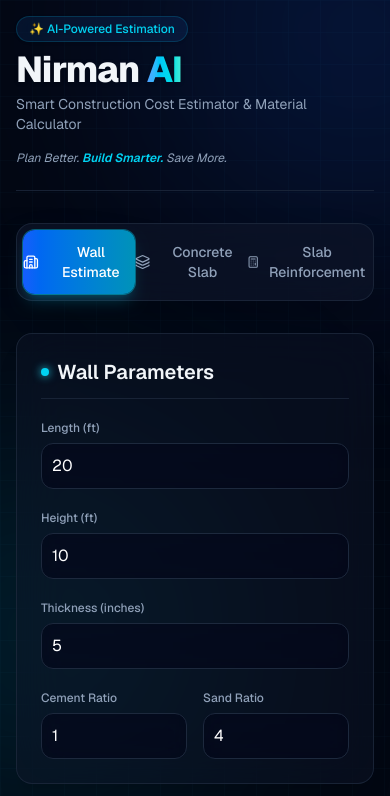
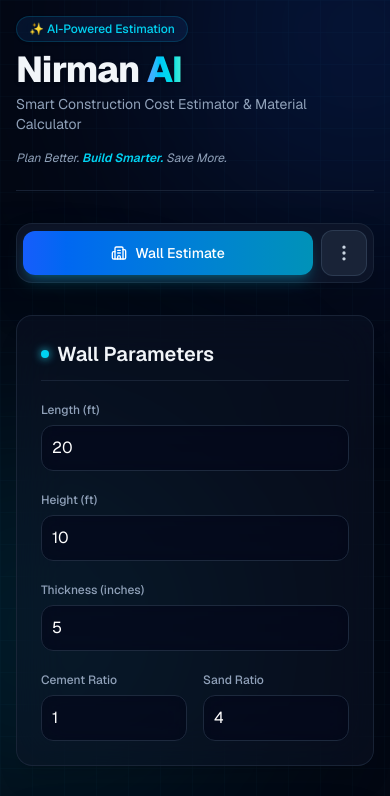
Before and after one commit to Nafiur71/nirman-ai, a Next.js app: page / in a window 390 px wide. Shown: the top 796 px of the page. Built offline with nearby package versions, Linux system fonts and the light colour scheme.

Commit message:
Dropdown menu

```diff
--- a/app/CalculatorClient.tsx
+++ b/app/CalculatorClient.tsx
@@ -1,16 +1,18 @@
 "use client";
 
 import React, { useState, useEffect } from "react";
-import { Calculator, FileText, Layers, Building2, Printer } from "lucide-react";
+import { Calculator, FileText, Layers, Building2, Printer, MoreVertical } from "lucide-react";
 
 export default function CalculatorClient() {
   const [activeTab, setActiveTab] = useState<"wall" | "concrete" | "slab">("wall");
 
-  // ⚡ Hydration Error দূর করার জন্য এই ২টি নতুন স্টেট যোগ করুন
+  // ⚡ মোবাইলে ৩-ডট ড্রপডাউন মেনুর জন্য স্টেট
+  const [isMenuOpen, setIsMenuOpen] = useState(false);
+
+  // ⚡ Hydration Error দূর করার জন্য এই ২টি নতুন স্টেট
   const [docId, setDocId] = useState<string>("");
   const [currentDate, setCurrentDate] = useState<string>("");
 
-  // ⚡ এই useEffect ব্লকটি যুক্ত করুন
   useEffect(() => {
     setDocId(`NAI-${Math.floor(100000 + Math.random() * 900000)}`);
     setCurrentDate(new Date().toLocaleDateString());
@@ -48,7 +50,7 @@
   });
 
   // ========================================================
-  // প্রফেশনাল এক্সেল স্ট্যান্ডার্ড লজিক (১০০% অপরিবর্তিত)
+  // প্রফেশনাল এক্সেল স্ট্যান্ডার্ড লজিক
   // ========================================================
 
   // ক) Wall Calculation
@@ -131,13 +133,11 @@
     const numExtraTopShort = extraTopShortSp > 0 ? (lenInches / extraTopShortSp) + 1 : 0;
     const numExtraTopLong = extraTopLongSp > 0 ? (brdInches / extraTopLongSp) + 1 : 0;
 
-    // উভয় পাশের সাপোর্ট এক্সট্রা টপ (2 x L/4)
     const shortExtraTopLengthFt = (2 * (lenFt / critRatio)) * numExtraTopShort;
     const longExtraTopLengthFt = (2 * (brdFt / critRatio)) * numExtraTopLong;
 
     const totalLengthFt = mainBarTotalLengthFt + distBarTotalLengthFt + shortExtraTopLengthFt + longExtraTopLengthFt;
 
-    // ওজনের সঠিক সূত্র: (Dia^2 / 532.2) * Total Feet
     const totalWeightKg = (dia * dia * totalLengthFt) / 532.2;
 
     return {
@@ -153,14 +153,14 @@
   const slabRes = calculateSlab();
 
   return (
-    <main className="relative min-h-screen bg-[#030712] text-slate-100 p-4 md:p-8 font-sans overflow-hidden selection:bg-cyan-500 selection:text-black">
+    <main className="relative min-h-screen bg-[#030712] text-slate-100 p-4 md:p-8 font-sans overflow-x-hidden selection:bg-cyan-500 selection:text-black">
 
       {/* 1. Deep Navy & Ambient Lighting Glows */}
       <div className="print:hidden absolute -top-40 -right-40 w-96 h-96 bg-blue-600/20 rounded-full blur-[128px] pointer-events-none"></div>
       <div className="print:hidden absolute top-1/3 -left-40 w-96 h-96 bg-cyan-500/15 rounded-full blur-[128px] pointer-events-none"></div>
       <div className="print:hidden absolute -bottom-40 right-1/4 w-96 h-96 bg-indigo-600/15 rounded-full blur-[128px] pointer-events-none"></div>
 
-      {/* 2. Architectural Blueprint Grid Overlay (Low Opacity) */}
+      {/* 2. Architectural Blueprint Grid Overlay */}
       <div
         className="print:hidden absolute inset-0 opacity-[0.06] pointer-events-none"
         style={{
@@ -192,8 +192,10 @@
           </p>
         </div>
 
-        {/* 3. Glassmorphic Tab Navigation */}
-        <div className="flex bg-slate-900/60 backdrop-blur-xl p-1.5 rounded-2xl border border-slate-800/80 shadow-2xl">
+        {/* 3. Clean Fixed Responsive Navigation */}
+        <div className="relative">
+          {/* 🖥️ ডেস্কটপ নেভিগেশন (md এবং বড় স্ক্রিনের জন্য) */}
+          <div className="hidden md:flex bg-slate-900/60 backdrop-blur-xl p-1.5 rounded-2xl border border-slate-800/80 shadow-2xl">
             <button
               onClick={() => setActiveTab("wall")}
               className={`flex-1 flex items-center justify-center gap-2 py-3 rounded-xl font-medium text-sm transition-all duration-300 ${activeTab === "wall"
@@ -223,10 +225,60 @@
             </button>
           </div>
 
+          {/* 📱 মোবাইল নেভিগেশন (ছোট স্ক্রিনের জন্য - কোনো ওভারল্যাপ হবে না) */}
+          <div className="md:hidden relative">
+            <div className="flex items-center gap-2 bg-slate-900/80 backdrop-blur-xl p-1.5 rounded-2xl border border-slate-800/80 shadow-2xl">
+              <div className="flex-1 flex items-center justify-center gap-2 py-3 bg-gradient-to-r from-blue-600 to-cyan-600 text-white font-medium text-sm rounded-xl shadow-lg shadow-cyan-500/25">
+                {activeTab === "wall" && <><Building2 className="w-4 h-4" /> Wall Estimate</>}
+                {activeTab === "concrete" && <><Layers className="w-4 h-4" /> Concrete Slab</>}
+                {activeTab === "slab" && <><Calculator className="w-4 h-4" /> Slab Reinforcement</>}
+              </div>
+
+              <button
+                onClick={() => setIsMenuOpen(!isMenuOpen)}
+                className="p-3 bg-slate-800/80 text-slate-300 hover:text-white rounded-xl border border-slate-700/80 transition-all"
+                aria-label="Toggle Menu"
+              >
+                <MoreVertical className="w-5 h-5" />
+              </button>
+            </div>
+
+            {/* ড্রপডাউন মেনু */}
+            {isMenuOpen && (
+              <div className="absolute left-0 right-0 top-16 bg-slate-900/95 backdrop-blur-2xl border border-slate-800 rounded-2xl shadow-2xl z-50 p-2 space-y-1">
+                <button
+                  onClick={() => { setActiveTab("wall"); setIsMenuOpen(false); }}
+                  className={`w-full flex items-center gap-2 px-4 py-3 text-sm rounded-xl transition-all ${
+                    activeTab === "wall" ? "bg-slate-800 text-cyan-400 font-bold" : "text-slate-300 hover:bg-slate-800/60"
+                  }`}
+                >
+                  <Building2 className="w-4 h-4" /> Wall Estimate
+                </button>
+                <button
+                  onClick={() => { setActiveTab("concrete"); setIsMenuOpen(false); }}
+                  className={`w-full flex items-center gap-2 px-4 py-3 text-sm rounded-xl transition-all ${
+                    activeTab === "concrete" ? "bg-slate-800 text-cyan-400 font-bold" : "text-slate-300 hover:bg-slate-800/60"
+                  }`}
+                >
+                  <Layers className="w-4 h-4" /> Concrete Slab
+                </button>
+                <button
+                  onClick={() => { setActiveTab("slab"); setIsMenuOpen(false); }}
+                  className={`w-full flex items-center gap-2 px-4 py-3 text-sm rounded-xl transition-all ${
+                    activeTab === "slab" ? "bg-slate-800 text-cyan-400 font-bold" : "text-slate-300 hover:bg-slate-800/60"
+                  }`}
+                >
+                  <Calculator className="w-4 h-4" /> Slab Reinforcement
+                </button>
+              </div>
+            )}
+          </div>
+        </div>
+
         {/* Main Content Grid */}
         <div className="grid grid-cols-1 md:grid-cols-2 gap-8">
 
-          {/* Inputs Card - Glassmorphism */}
+          {/* Inputs Card */}
           <div className="bg-slate-900/40 backdrop-blur-xl p-6 rounded-2xl border border-slate-800/80 space-y-4 shadow-xl">
             <h2 className="text-xl font-semibold border-b border-slate-800/80 pb-3 flex items-center gap-2">
               <span className="w-2 h-2 rounded-full bg-cyan-400 shadow-[0_0_8px_#22d3ee]"></span>
@@ -239,9 +291,7 @@
             {activeTab === "wall" && (
               <div className="space-y-4">
                 <div>
-                  <label htmlFor="wall-length" className="text-xs text-slate-400 font-medium">
-                    Length (ft)
-                  </label>
+                  <label htmlFor="wall-length" className="text-xs text-slate-400 font-medium">Length (ft)</label>
                   <input
                     id="wall-length"
                     type="number"
@@ -446,10 +496,8 @@
             )}
           </div>
 
-          {/* Results Output Card - Glassmorphism & Ambient Glow */}
+          {/* Results Output Card */}
           <div className="bg-slate-900/40 backdrop-blur-xl p-6 rounded-2xl border border-cyan-500/20 space-y-6 flex flex-col justify-between shadow-2xl shadow-cyan-950/30 relative overflow-hidden">
-
-            {/* Subtle glow inside card */}
             <div className="absolute -top-16 -right-16 w-32 h-32 bg-cyan-500/10 rounded-full blur-2xl pointer-events-none"></div>
 
             <div>
@@ -535,12 +583,8 @@
         </div>
       </div>
 
-      {/* ========================================================================= */}
-      {/* 4. REDESIGNED PROFESSIONAL PRINT / PDF BLUEPRINT LAYOUT (Only visible on Print) */}
-      {/* ========================================================================= */}
+      {/* 4. REDESIGNED PROFESSIONAL PRINT LAYOUT */}
       <div className="hidden print:block text-slate-900 bg-white font-serif p-8 max-w-4xl mx-auto border-4 border-slate-900">
-
-        {/* Letterhead Header */}
         <div className="flex justify-between items-start border-b-2 border-slate-900 pb-4 mb-6">
           <div>
             <h1 className="text-3xl font-black tracking-wider uppercase text-slate-900">NIRMAN AI</h1>
@@ -553,7 +597,6 @@
           </div>
         </div>
 
-        {/* Project Type Heading */}
         <div className="bg-slate-100 p-3 border-l-4 border-slate-900 mb-6 flex justify-between items-center font-sans">
           <div>
             <span className="text-xs uppercase text-slate-500 font-bold block">Estimation Type</span>
@@ -566,10 +609,7 @@
           <span className="text-xs bg-slate-200 px-3 py-1 font-bold text-slate-800 rounded uppercase">Standard Excel Verified</span>
         </div>
 
-        {/* Input & Calculation Data Tables */}
         <div className="grid grid-cols-2 gap-6 mb-8 font-sans">
-
-          {/* Input Specifications Box */}
           <div className="border border-slate-300 p-4 rounded">
             <h3 className="text-sm font-bold uppercase text-slate-900 border-b border-slate-300 pb-2 mb-3">Input Parameters</h3>
             <table className="w-full text-xs">
@@ -603,7 +643,6 @@
             </table>
           </div>
 
-          {/* Quantity Takeoff Summary */}
           <div className="border border-slate-900 bg-slate-50 p-4 rounded flex flex-col justify-between">
             <div>
               <h3 className="text-sm font-bold uppercase text-slate-900 border-b border-slate-300 pb-2 mb-3">Required Material Takeoff</h3>
@@ -633,7 +672,6 @@
               )}
             </div>
 
-            {/* Total Highlight Banner */}
             <div className="mt-4 pt-3 border-t-2 border-slate-900 flex justify-between items-baseline">
               <span className="text-xs font-bold uppercase text-slate-700">Estimated Total:</span>
               <span className="text-2xl font-black text-slate-900">
@@ -643,10 +681,8 @@
               </span>
             </div>
           </div>
-
         </div>
 
-        {/* Technical Volume Notes */}
         <div className="border-t border-slate-200 pt-3 mb-12 text-[10px] text-slate-500 font-sans grid grid-cols-2 gap-4">
           <div>
             <p className="font-bold text-slate-700 mb-0.5">VOLUMETRIC ANALYSIS:</p>
@@ -660,7 +696,6 @@
           </div>
         </div>
 
-        {/* Official Signatures Footer */}
         <div className="pt-8 border-t border-slate-300 flex justify-between items-end text-center font-sans">
           <div className="w-40">
             <div className="border-b border-slate-400 pb-1 mb-1"></div>
@@ -675,7 +710,6 @@
             <p className="text-[10px] uppercase font-bold text-slate-900">Approved Stamp</p>
           </div>
         </div>
-
       </div>
 
     </main>
```
Lines whose indentation alone changed are shown as unchanged.
